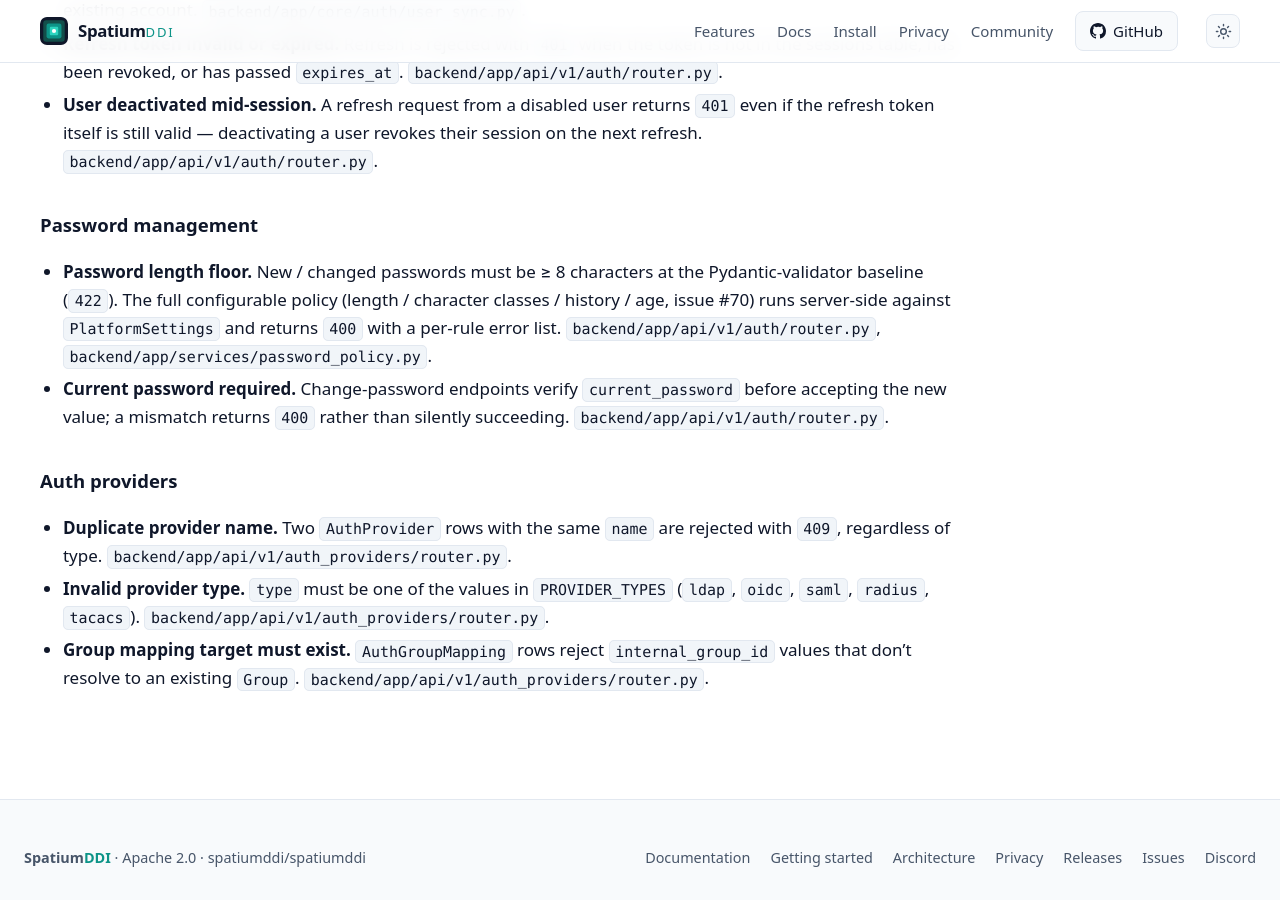
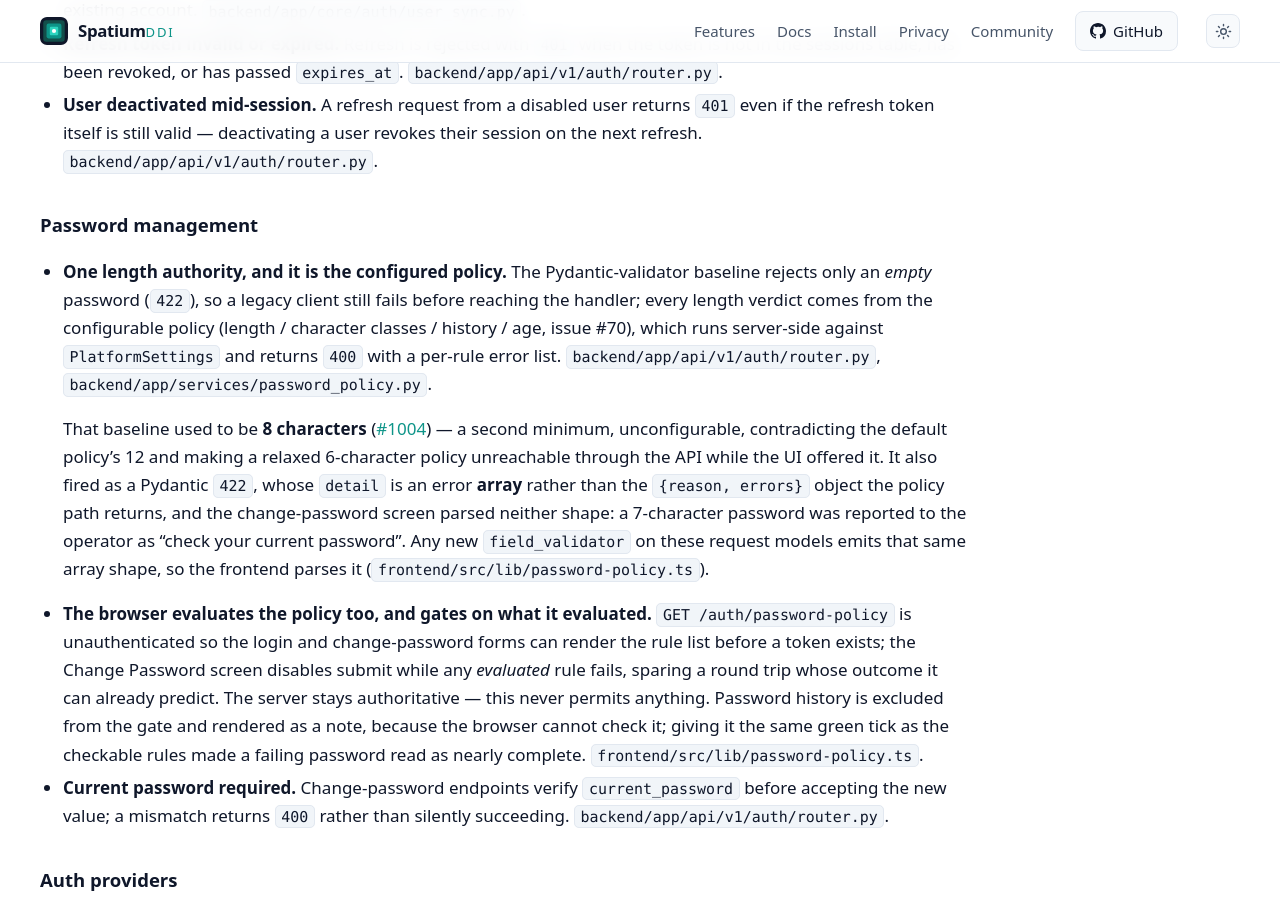
Before and after one commit to spatiumddi/spatiumddi.github.io, a Jekyll site: the page built from features/AUTH.md, in a window 1280 px wide and 900 px high, scrolled down 13419 px. Built offline with Jekyll 4.4.1, drawn with Linux system fonts in a browser that asks for light colours; our own code applies the rules of GitHub Pages for plain Markdown files.

Commit message:
docs: publish main@478d23c
Mirrored from spatiumddi/spatiumddi@478d23c39dbb8b6eb304f731a90ce1ba0f246531 by the docs-publish workflow. Do not edit this repository directly.

```diff
--- a/features/AUTH.md
+++ b/features/AUTH.md
@@ -557,12 +557,37 @@ rather than swallowing the failure. Permission-related rejections
 
 ### Password management
 
-- **Password length floor.** New / changed passwords must be ≥ 8
-  characters at the Pydantic-validator baseline (`422`). The full
-  configurable policy (length / character classes / history / age,
-  issue #70) runs server-side against `PlatformSettings` and returns
-  `400` with a per-rule error list. `backend/app/api/v1/auth/router.py`,
+- **One length authority, and it is the configured policy.** The
+  Pydantic-validator baseline rejects only an *empty* password (`422`),
+  so a legacy client still fails before reaching the handler; every
+  length verdict comes from the configurable policy (length / character
+  classes / history / age, issue #70), which runs server-side against
+  `PlatformSettings` and returns `400` with a per-rule error list.
+  `backend/app/api/v1/auth/router.py`,
   `backend/app/services/password_policy.py`.
+
+  That baseline used to be **8 characters**
+  ([#1004](https://github.com/spatiumddi/spatiumddi/issues/1004)) — a
+  second minimum, unconfigurable, contradicting the default policy's 12
+  and making a relaxed 6-character policy unreachable through the API
+  while the UI offered it. It also fired as a Pydantic `422`, whose
+  `detail` is an error **array** rather than the `{reason, errors}`
+  object the policy path returns, and the change-password screen parsed
+  neither shape: a 7-character password was reported to the operator as
+  "check your current password". Any new `field_validator` on these
+  request models emits that same array shape, so the frontend parses it
+  (`frontend/src/lib/password-policy.ts`).
+
+- **The browser evaluates the policy too, and gates on what it
+  evaluated.** `GET /auth/password-policy` is unauthenticated so the
+  login and change-password forms can render the rule list before a
+  token exists; the Change Password screen disables submit while any
+  *evaluated* rule fails, sparing a round trip whose outcome it can
+  already predict. The server stays authoritative — this never permits
+  anything. Password history is excluded from the gate and rendered as
+  a note, because the browser cannot check it; giving it the same green
+  tick as the checkable rules made a failing password read as nearly
+  complete. `frontend/src/lib/password-policy.ts`.
 - **Current password required.** Change-password endpoints verify
   `current_password` before accepting the new value; a mismatch
   returns `400` rather than silently succeeding.
```
Also changed, not shown: PRIVACY.md (+1 -1 lines), deployment/APPLIANCE.md (+27 -0 lines).
